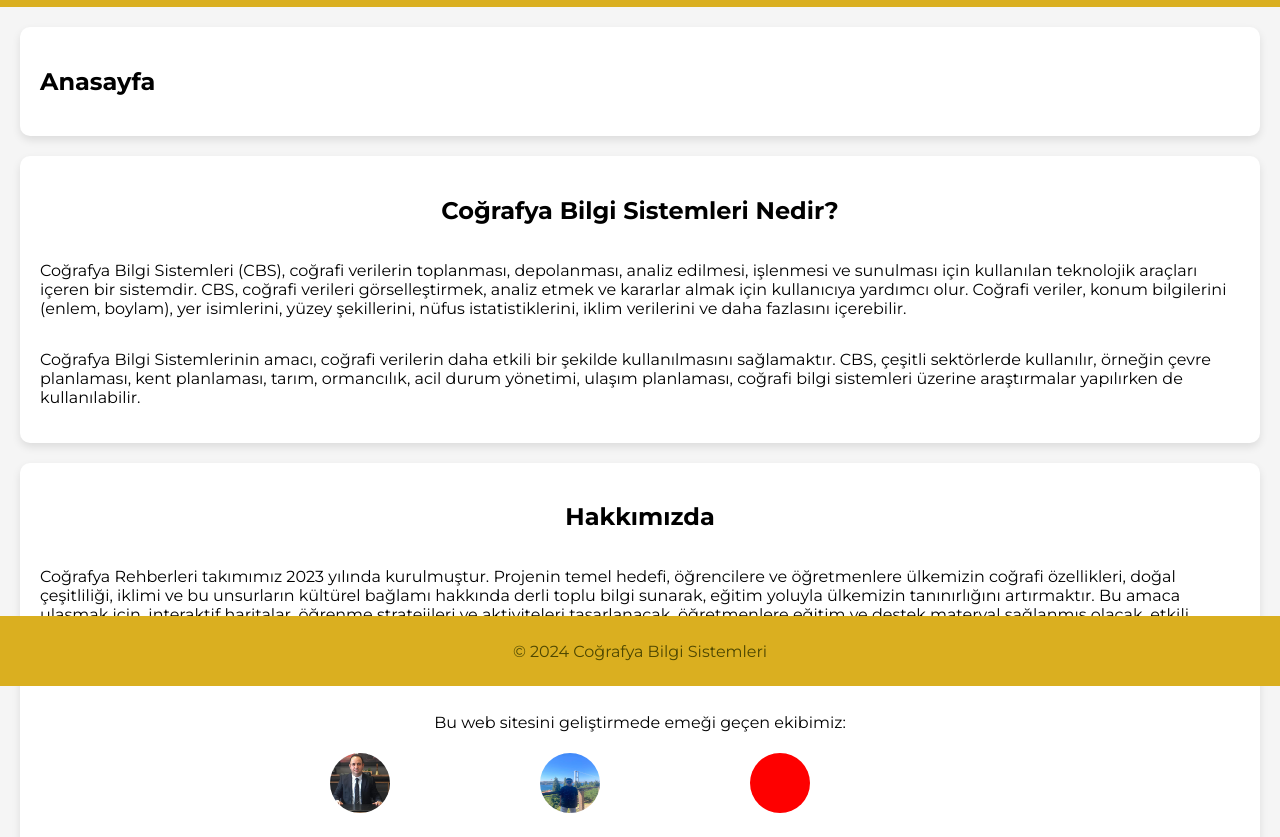
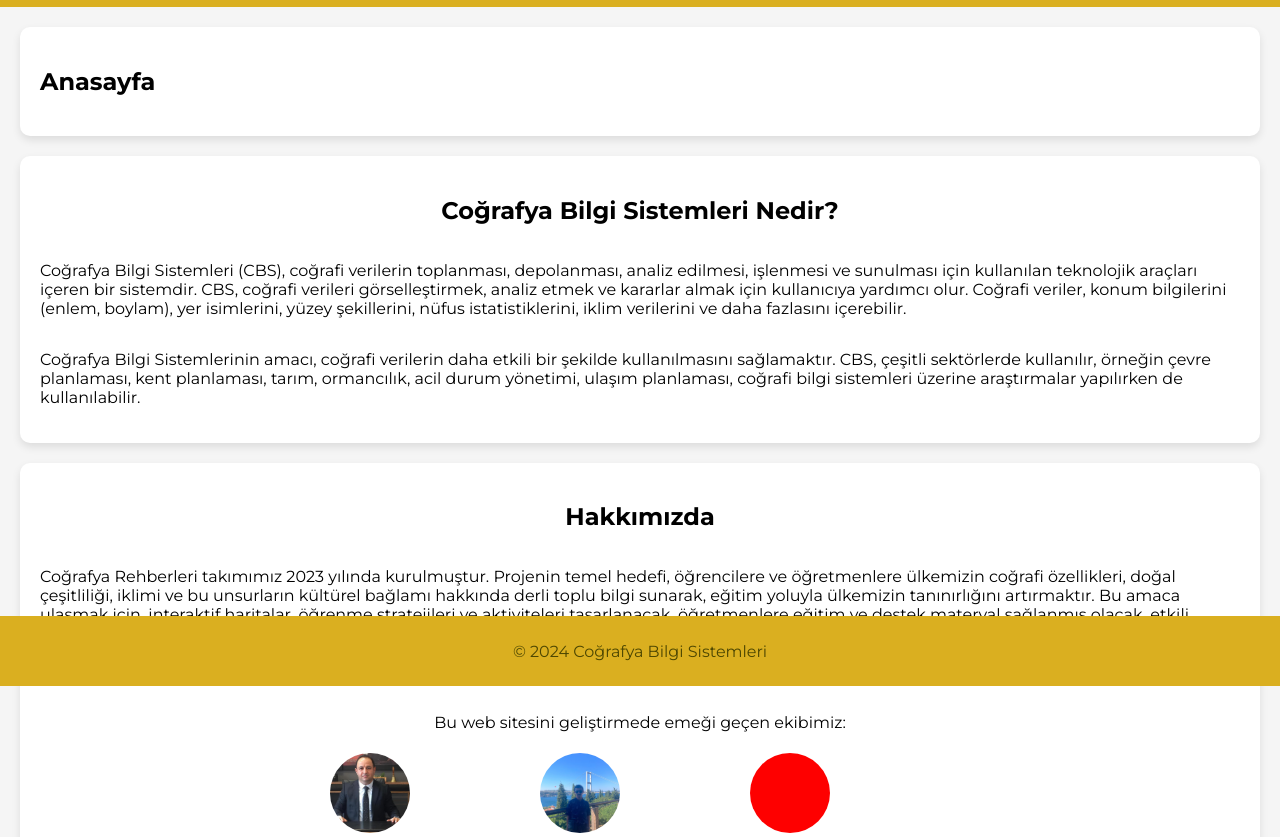
Before and after one commit to Alalmolayki/Cografya-Bilgi-Sistemleri, a plain HTML site: page index.html in a window 1280 px wide. Shown: the part 114-951 px from the top of the page. Drawn offline with Linux system fonts and the light colour scheme.

Commit message:
Update images features styles.css

```diff
--- a/styles.css
+++ b/styles.css
@@ -51,9 +51,10 @@ nav ul, .team-list {
 }
 
 .team-member img {
-  width: 60px;
-  height: 60px;
-  border-radius: 60px;
+  width: 80px;
+  height: 80px;
+  border-radius: 80px;
+  object-fit: cover;
 }
 
 nav ul li, .team-list .team-member {
```
